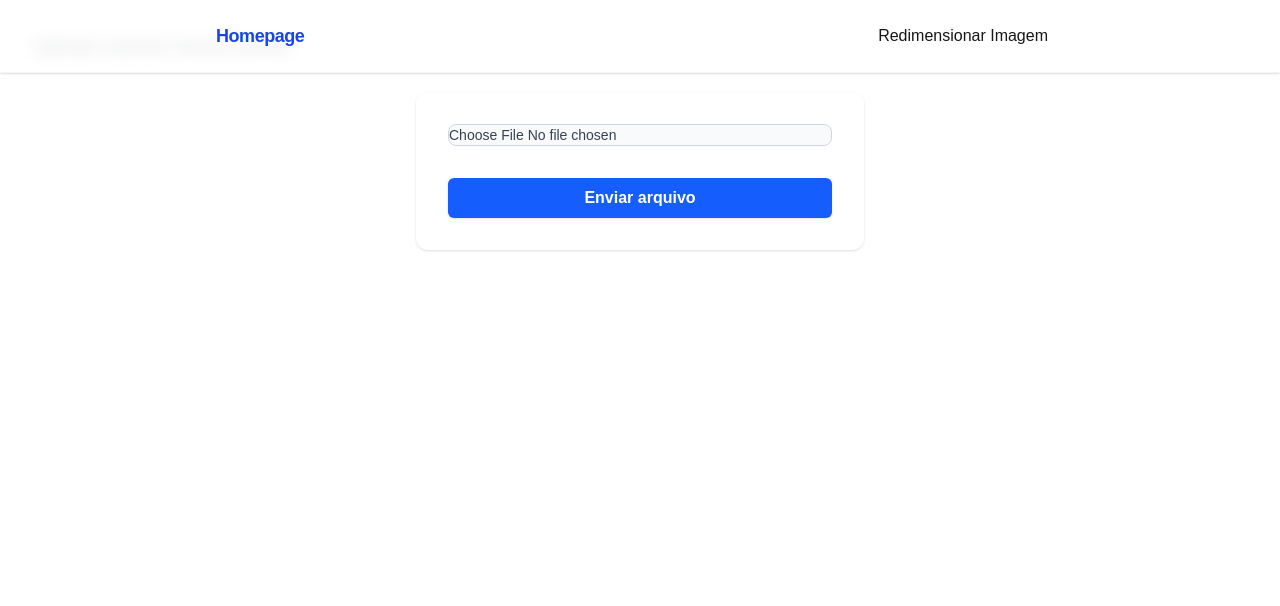
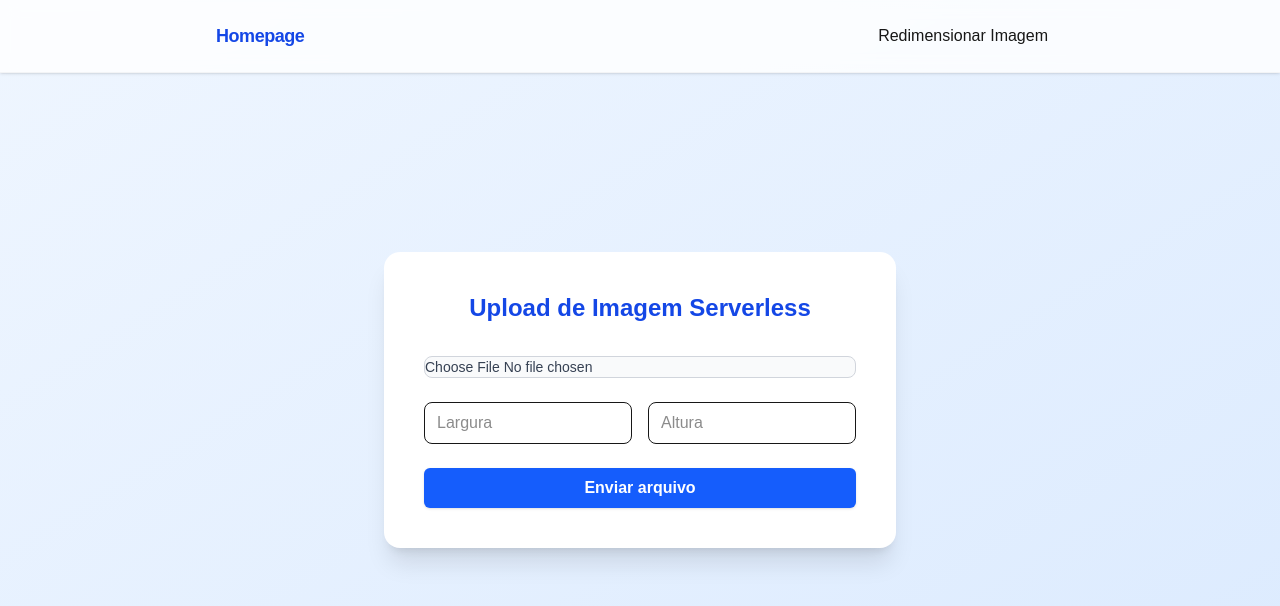
Before and after one commit to tuliobaruk/serverless_gcloud_java_next, a Next.js app in the folder FrontEnd/: page /upload-action in a window 1280 px wide. Shown: the top 606 px of the page. Built offline with nearby package versions, Linux system fonts and the light colour scheme.

Commit message:
feat: Atualização da Function e do FrontEnd, passando size de destino como parametro anotado no Filename

```diff
--- a/FrontEnd/src/app/upload-action/page.tsx
+++ b/FrontEnd/src/app/upload-action/page.tsx
@@ -1,36 +1,74 @@
 'use client';
-import React, { useActionState } from 'react';
+import React, { useActionState, useState } from 'react';
 import { UploadFile } from '@/lib/actions';
 import { StatusPolling } from './StatusPolling';
 
-type UploadState = { fileName?: string; error?: string };
+type UploadState = {
+  fileName?: string;
+  error?: string;
+};
+
 const initialState: UploadState = {};
 
 export default function FileUpload() {
   const [state, formAction] = useActionState<UploadState, FormData>(UploadFile, initialState);
+  const [width, setWidth] = useState('');
+  const [height, setHeight] = useState('');
 
   return (
-    <>
-      <h1 className='text-gray-600 text-xl m-8'>Upload usando Server Action</h1>
-      <form action={formAction} className="max-w-md mx-auto bg-white dark:bg-[#232326] rounded-xl shadow p-8 flex flex-col gap-4">
+    <div className="min-h-screen flex items-center justify-center bg-gradient-to-br from-blue-50 to-blue-100 dark:from-[#232326] dark:to-[#18181b]">
+      <div className="w-full max-w-lg bg-white dark:bg-[#232326] rounded-2xl shadow-xl p-10">
+        <h1 className="text-2xl font-bold text-center text-blue-700 dark:text-blue-300 mb-8">
+          Upload de Imagem Serverless
+        </h1>
+        <form
+          action={formAction}
+          className="flex flex-col gap-6"
+        >
           <input
-          type='file'
-          name='file'
-          className="block w-full text-sm text-gray-700 border border-gray-300 rounded-lg cursor-pointer bg-gray-50 focus:outline-none focus:ring-2 focus:ring-blue-200 mb-4"
+            type="file"
+            name="file"
+            className="block w-full text-sm text-gray-700 border border-gray-300 rounded-lg cursor-pointer bg-gray-50 focus:outline-none focus:ring-2 focus:ring-blue-200"
+            required
           />
+          <div className="flex gap-4">
+            <input
+              type="number"
+              name="width"
+              placeholder="Largura"
+              min={1}
+              value={width}
+              onChange={e => setWidth(e.target.value)}
+              className="w-1/2 px-3 py-2 border rounded-lg focus:ring-2 focus:ring-blue-200"
+              required
+            />
+            <input
+              type="number"
+              name="height"
+              placeholder="Altura"
+              min={1}
+              value={height}
+              onChange={e => setHeight(e.target.value)}
+              className="w-1/2 px-3 py-2 border rounded-lg focus:ring-2 focus:ring-blue-200"
+              required
+            />
+          </div>
           <button
-          type='submit'
-          className='bg-blue-600 hover:bg-blue-700 text-white px-4 py-2 rounded-md shadow font-semibold transition'
+            type="submit"
+            className="bg-blue-600 hover:bg-blue-700 text-white px-4 py-2 rounded-md shadow font-semibold transition"
           >
             Enviar arquivo
           </button>
         </form>
         {state.fileName && (
-        <StatusPolling fileName={state.fileName} />
+          <StatusPolling key={state.fileName} fileName={state.fileName} />
         )}
         {state.error && (
-        <div className="text-center mt-4 text-red-600 font-semibold">{state.error}</div>
+          <div className="text-center mt-4 text-red-600 font-semibold">
+            {state.error}
+          </div>
         )}
-    </>
+      </div>
+    </div>
   );
 }
--- a/FrontEnd/src/lib/actions.ts
+++ b/FrontEnd/src/lib/actions.ts
@@ -13,8 +13,12 @@ export const UploadFile = async (
 ) => {
   try {
     const file = form.get('file') as File;
+    const width = form.get('width') as string;
+    const height = form.get('height') as string;
     if (!file) throw new Error('No file provided');
-    const fileName = generateFileName(file.name);
+    if (!width || !height) throw new Error('Largura e altura são obrigatórias');
+    const prefix = `${width}x${height}`;
+    const fileName = generateFileName(file.name, prefix);
     const renamedFile = new File([await file.arrayBuffer()], fileName, { type: file.type });
     await UploadToGcs(renamedFile);
     return { fileName };
```
Also changed, not shown: 1 other file (tests, documents, lock files or other folders). Lines whose indentation alone changed are shown as unchanged.
